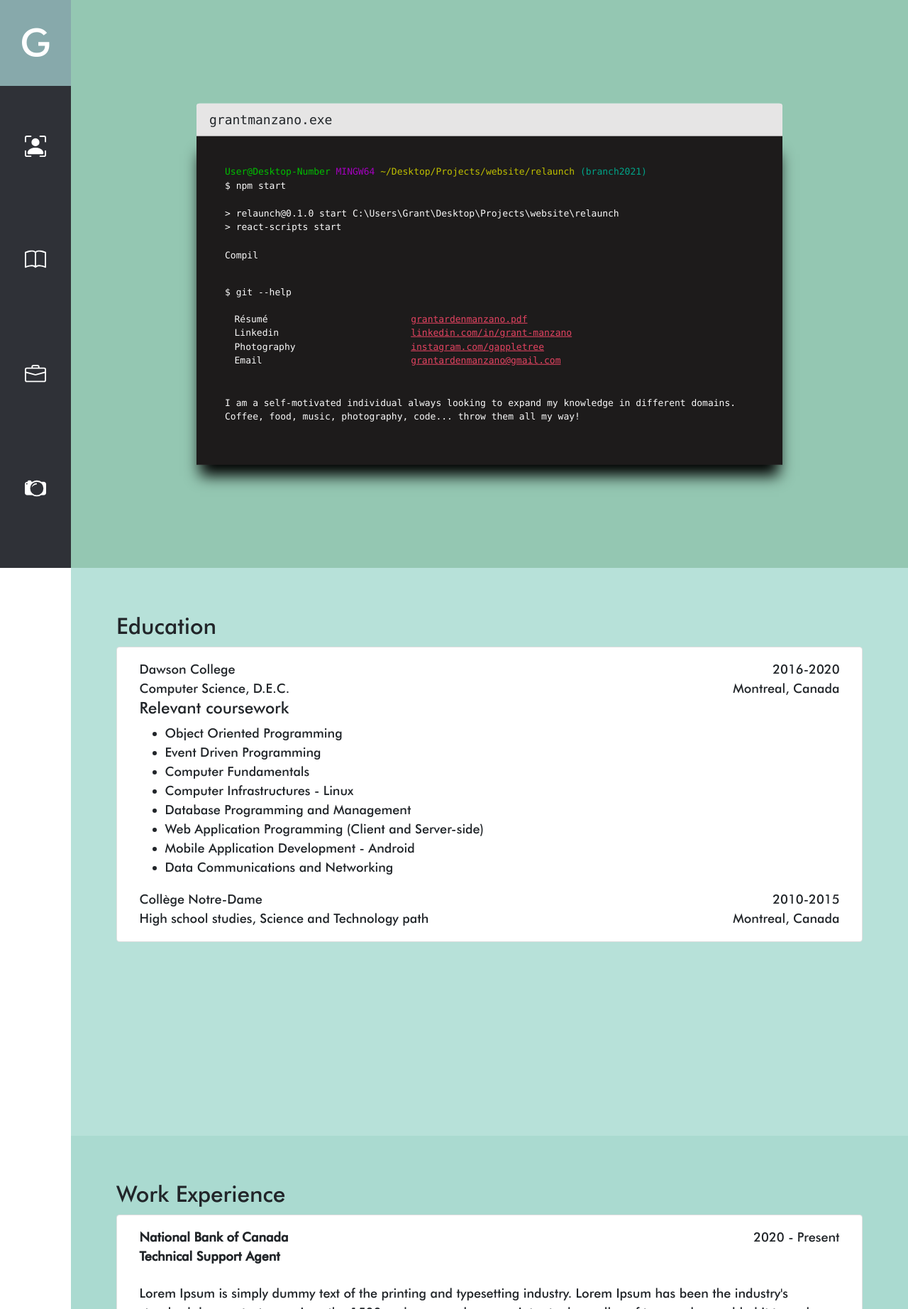
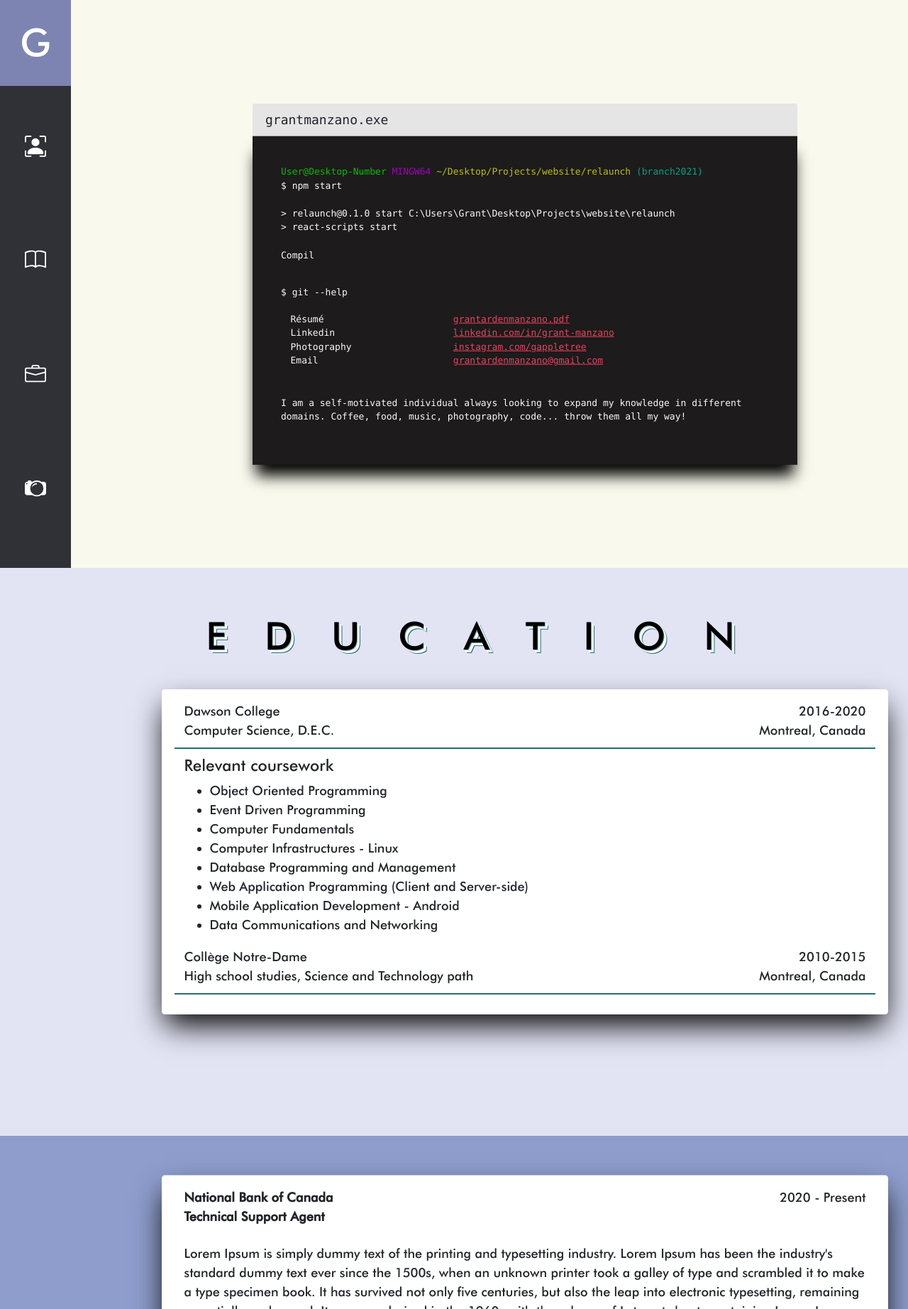
Before and after one commit to grantmanzano/portfolio, a React (Create React App) app: page / in a window 1280 px wide. Shown: the top 1844 px of the page at 71% size. Built offline with nearby package versions, Linux system fonts and the light colour scheme.

Commit message:
Styling comps

```diff
--- a/src/components/main/EduComp.js
+++ b/src/components/main/EduComp.js
@@ -1,6 +1,8 @@
+import './Education.css';
+
 export const EduComp = (props) => {
     return (
-        <div className="container">
+        <div className="container boxUnderline">
             <div className="row">
                 <div className="col-8">
                     {props.name}
--- a/src/components/main/Education.css
+++ b/src/components/main/Education.css
@@ -1,3 +1,13 @@
 #education{
+    position: relative;
+}
+
+.educationSize{
+    width: 80%;
     margin-left: 100px;
+    box-shadow: 0 20px 40px -5px black;
 }
+
+.eduCompSpace{
+    margin: 50px;
+}
--- a/src/components/main/Education.js
+++ b/src/components/main/Education.js
@@ -8,8 +8,8 @@ class Education extends React.Component {
     render() {
         return (
             <div id="education" className="fullSection education-section">
-                <h3>Education</h3>
-                <div className="card">
+                <h1 className="title text-center">Education</h1>
+                <div className="card border-0 educationSize center">
                     <div className="card-body">
                         <EduComp name="Dawson College" year="2016-2020" description="Computer Science, D.E.C." location="Montreal, Canada" />
                         <div className="container">
--- a/src/components/main/GitTerminal.css
+++ b/src/components/main/GitTerminal.css
@@ -15,19 +15,12 @@
 }
 
 #gitTerminal{
-    margin-left: 100px;
     position: relative;
 }
 
 .terminalSize{
-    width: 70%;
-    margin: 0;
-    position: absolute;
-    top: 50%;
-    left: 50%;
-    margin-right: -50%;
-    transform: translate(-50%, -50%)
-
+    margin-left: 100px;
+    width: 60%;
 }
 
 .gitWindow{
--- a/src/components/main/GitTerminal.js
+++ b/src/components/main/GitTerminal.js
@@ -10,7 +10,7 @@ class GitTerminal extends React.Component {
         return (
             <div id="gitTerminal">
                 <div className="fullSection git-section">
-                    <div className="card border-0 terminalSize">
+                    <div className="card border-0 terminalSize center">
                         <span className="card-header gitWindow">grantmanzano.exe</span>
                         <div className="card-body gitTerminal">
                             <div>
--- a/src/components/main/Photography.css
+++ b/src/components/main/Photography.css
@@ -4,8 +4,8 @@
 
 
 .imgContainer {
+    width:  80%;
     margin-left: 100px;
-    width:  80%;
     position: relative;
 }
 
--- a/src/components/main/WorkExp.css
+++ b/src/components/main/WorkExp.css
@@ -1,6 +1,61 @@
 #workexperience{
+    position: relative;
+}
+
+.workExpSize{
+    width: 80%;
     margin-left: 100px;
+    box-shadow: 0 20px 40px -5px black;
 }
+
+.fullSectionForWork{
+    height: 120vh;
+    padding: 5%;
+}
+
+
+@media(max-width: 1084px) {
+    .fullSectionForWork{
+        height: 145vh;
+    }
+}
+
+@media(max-width: 876px) {
+    .fullSectionForWork{
+        height: 160vh;
+    }
+}
+
+@media(max-width: 788px) {
+    .fullSectionForWork{
+        height: 180vh;
+    }
+}
+
+@media(max-width: 725px) {
+    .fullSectionForWork{
+        height: 200vh;
+    }
+}
+
+@media(max-width: 650px) {
+    .fullSectionForWork{
+        height: 220vh;
+    }
+}
+
+@media(max-width: 619px) {
+    .fullSectionForWork{
+        height: 230vh;
+    }
+}
+
+@media(max-width: 600px) {
+    .fullSectionForWork{
+        height: 250vh;
+    }
+}
+
 
 .bold{
     margin: 0px;
--- a/src/components/main/WorkExp.js
+++ b/src/components/main/WorkExp.js
@@ -7,9 +7,9 @@ class WorkExp extends React.Component {
 
     render() {
         return (
-            <div id="workexperience" className="fullSection workexp-section">
-                <h3 className="workExperienceTitle">Work Experience</h3>
-                <div className="card">
+            <div id="workexperience" className="fullSectionForWork workexp-section">
+                <h1 className="title text-center">Work Experience</h1>
+                <div className="card border-0 workExpSize center">
                     <div className="card-body">
                         <div className="container">
                             <WorkExpComp
--- a/src/components/main/WorkExpComp.js
+++ b/src/components/main/WorkExpComp.js
@@ -8,10 +8,10 @@ export const WorkExpComp = (props) => {
     return (
         <div className="row">
             {otherExp}
-            <div className="col-8">
+            <div className="col-12 col-sm-8 col-lg-8">
                 <p className="bold">{props.name}</p>
             </div>
-            <div className="col-4 text-end">
+            <div className="col-12 col-sm-4 col-lg-4 text-end">
                 {props.date}
             </div>
             <div className="col-12">
--- a/src/components/sidebar/Sidebar.css
+++ b/src/components/sidebar/Sidebar.css
@@ -6,6 +6,7 @@
     display: flex;
     position: fixed;
     height: 100%;
+    z-index: 1;
 }
 
 #sidebar {
@@ -18,7 +19,7 @@
 
 #sidebar .sidebar-header {
     padding: 20px;
-    background: #87A9AB;
+    background: #7D84B2;
     font-size: 3em;
 }
 
--- a/src/components/sidebar/Sidebar.js
+++ b/src/components/sidebar/Sidebar.js
@@ -4,14 +4,26 @@ import { Link } from 'react-scroll';
 
 class Sidebar extends React.Component {
     state = {};
+
+    isMobile() {
+        // credit to Timothy Huang for this regex test:
+        // https://dev.to/timhuang/a-simple-way-to-detect-if-browser-is-on-a-mobile-device-with-javascript-44j3
+        if (/Android|webOS|iPhone|iPad|iPod|BlackBerry|IEMobile|Opera Mini/i.test(navigator.userAgent)) {
+            return true
+        }
+        else {
+            return false
+        }
+    }
+
     render() {
+        if (!this.isMobile()) {
             return (
                 <div className="wrapper">
                     <nav id="sidebar">
                         <div className="sidebar-header">
                             G
                         </div>
-                    <div className="">
                         <ul className="list-unstyled components" id="homeSubmenu" >
 
                             {/**PROFILE */}
@@ -81,11 +93,21 @@ class Sidebar extends React.Component {
                                 </a>
                             </Link>
                         </ul>
-                    </div>
                     </nav>
                 </div >
+            );
+        } else {
+            return(
+            <div className="wrapper">
+                <nav >
+
+
+                </nav>
+            </div>
             );
         }
     }
 
+}
+
 export default Sidebar;
--- a/src/index.css
+++ b/src/index.css
@@ -13,6 +13,7 @@ html, body {
   margin: 0;
   padding: 0;
   font-size: 18px;
+  overflow: none;
   font-family: 'futuramedium' ,sans-serif;
   font-style: normal;
   font-weight: 500;
@@ -20,7 +21,48 @@ html, body {
   -moz-osx-font-smoothing: grayscale;
 }
 
+.boxUnderline{
+  border-bottom: 2px solid #276e72;
+  padding-bottom: 10px;
+  margin-bottom: 10px;
+}
 
+.title{
+  margin-left: 100px;
+  text-transform: uppercase;
+  letter-spacing: 1em;
+  font-weight: 800px;
+  color: black;
+  text-shadow: 1px 1px #87A9AB,
+  2px 2px white,
+  3px 3px white,
+  4px 4px white,
+  5px 5px #276e72;
+
+}
+
+h1 {
+  color: white;
+  font-size: 3em;
+  transition: 0.5s;
+}
+
+h1:hover {
+  text-shadow: 0 1px 0 white, 0 2px 0 white,
+      0 3px 0 white, 0 4px 0 white,
+      0 5px 0 white, 0 6px 0 white,
+      0 7px 0 #276e72, 0 8px 0 #276e72,
+      0 20px 30px rgba(0, 0, 0, 0.5);
+}
+
+.center{
+  margin: 0;
+  position: absolute;
+  top: 50%;
+  left: 50%;
+  margin-right: -50%;
+  transform: translate(-50%, -50%)
+}
 
 .fullSection{
   padding: 5%;
@@ -28,17 +70,17 @@ html, body {
 }
 
 .fullSection.git-section{
-  background-color: #94C7B2;
+  background-color: #F9F9ED;
 }
 
 .education-section{
-  background-color: #B7E1D9;
+  background-color: #E2E4F4;
 }
 
 .workexp-section{
-  background-color: #AADAD0;
+  background-color: #8E9DCC;
 }
 
 .photography-section{
-  background-color: #D2EEEE;
+  background-color: white;
 }
```
Lines whose indentation alone changed are shown as unchanged.
